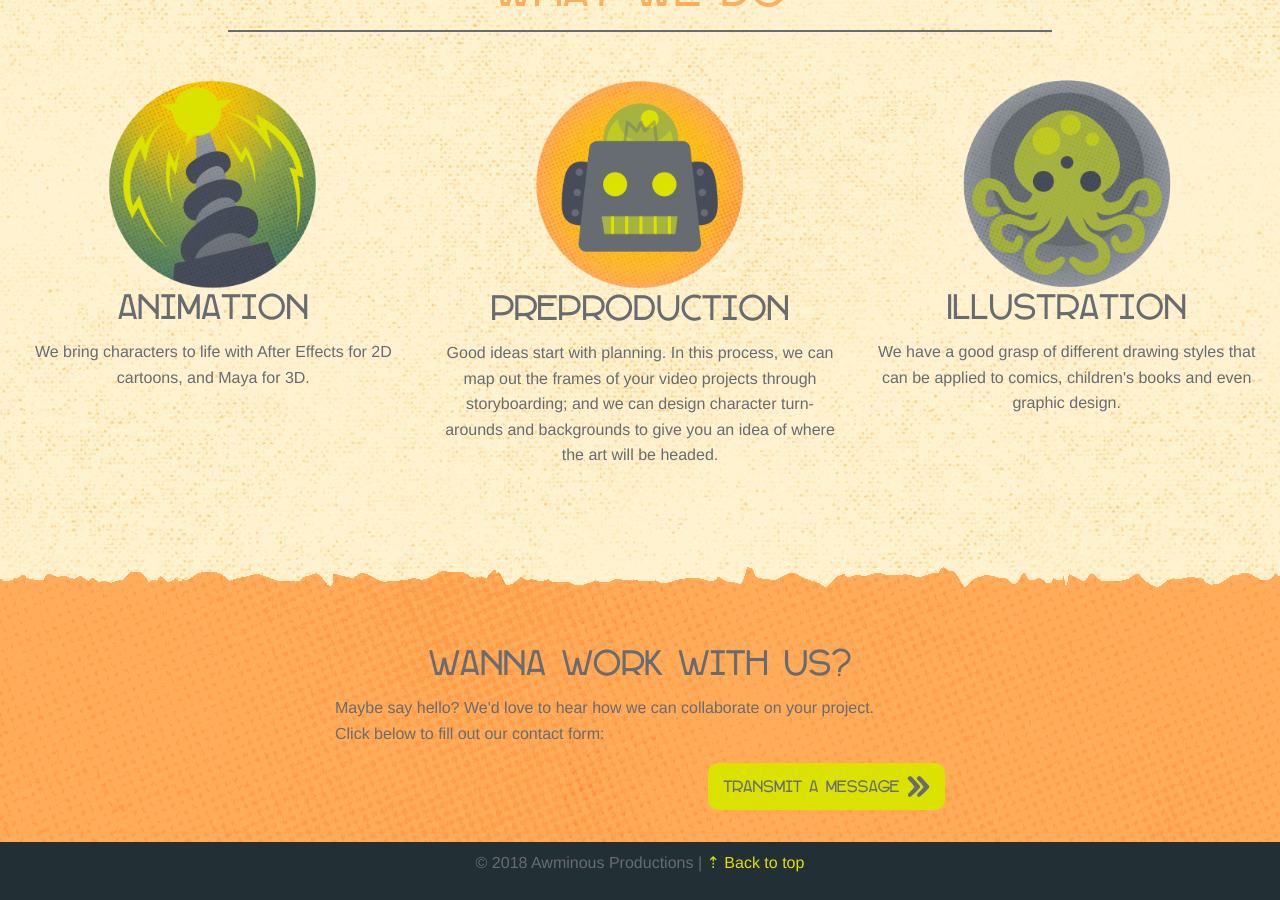
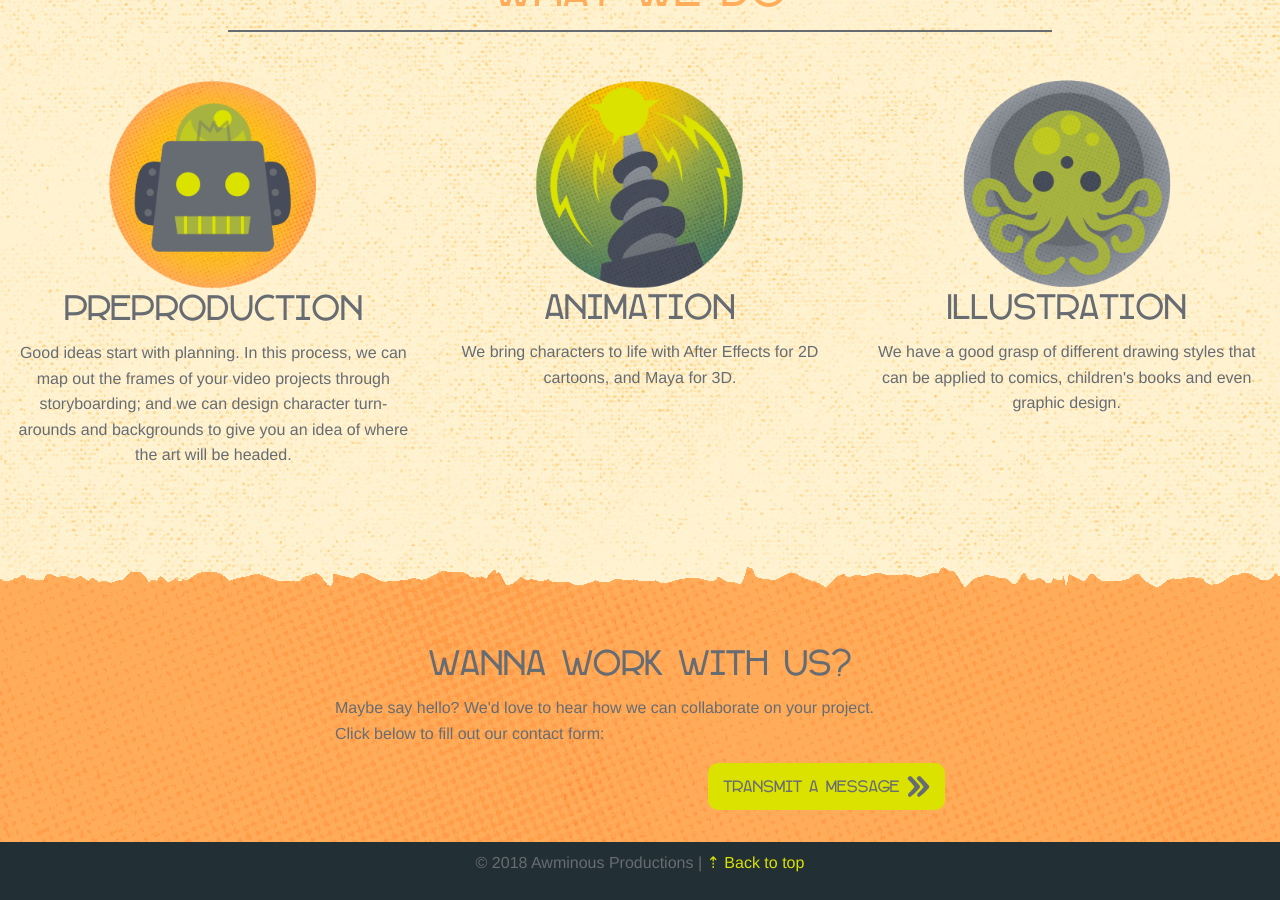
Before and after one commit to awminous/awminous.github.io, a Jekyll site: the page built from about.html, in a window 1280 px wide and 900 px high, scrolled down 1437 px. Built offline with Jekyll 4.4.1, drawn with Linux system fonts in a browser that asks for light colours.

Commit message:
Add files via upload

```diff
--- a/about.html
+++ b/about.html
@@ -24,14 +24,14 @@ layout: sub
     </div>
     <h2 class="cell small-12 medium-8 medium-offset-2 text-head text-center">What We Do</h2>
     <div class="cell small-9 medium-4 text-center">
+      <picture><img src="{{ site.baseurl }}/img/preprod02.png"></picture>
+      <h3>Preproduction</h3>
+      <p>Good ideas start with planning. In this process, we can map out the frames of your video projects through storyboarding; and we can design character turn-arounds and backgrounds to give you an idea of where the art will be headed.</p>
+    </div>
+    <div class="cell small-9 medium-4 text-center">
       <picture><img src="{{ site.baseurl }}/img/anim02.png"></picture>
       <h3>Animation</h3>
       <p>We bring characters to life with After Effects for 2D cartoons, and Maya for 3D. </p>
-    </div>
-    <div class="cell small-9 medium-4 text-center">
-      <picture><img src="{{ site.baseurl }}/img/preprod02.png"></picture>
-      <h3>Preproduction</h3>
-      <p>Good ideas start with planning. In this process, we can map out the frames of your video projects through storyboarding; and we can design character turn-arounds and backgrounds to give you an idea of where the art will be headed.</p>
     </div>
     <div class="cell small-9 medium-4 text-center">
       <picture><img src="{{ site.baseurl }}/img/illust02.png"></picture>
```
